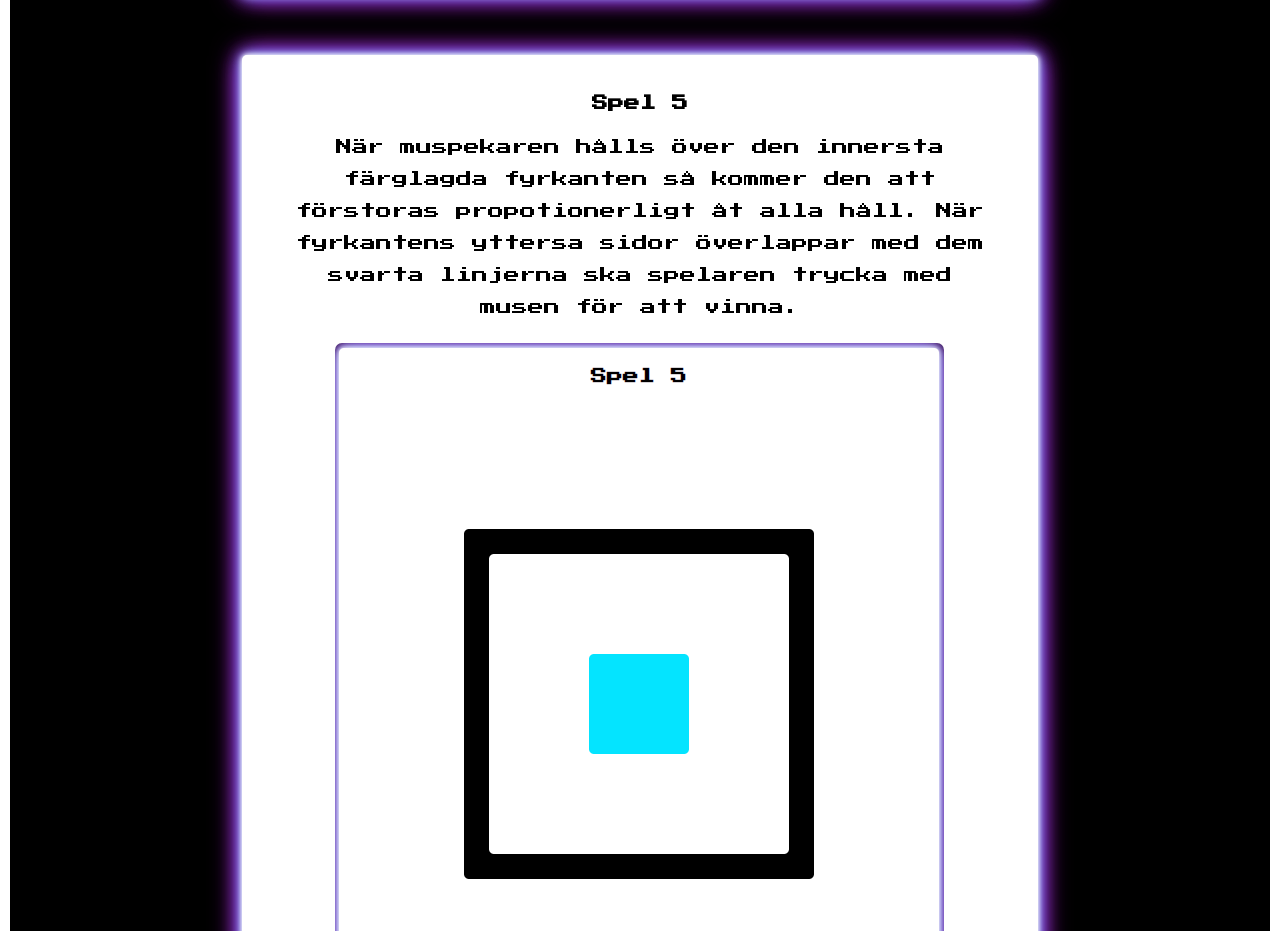
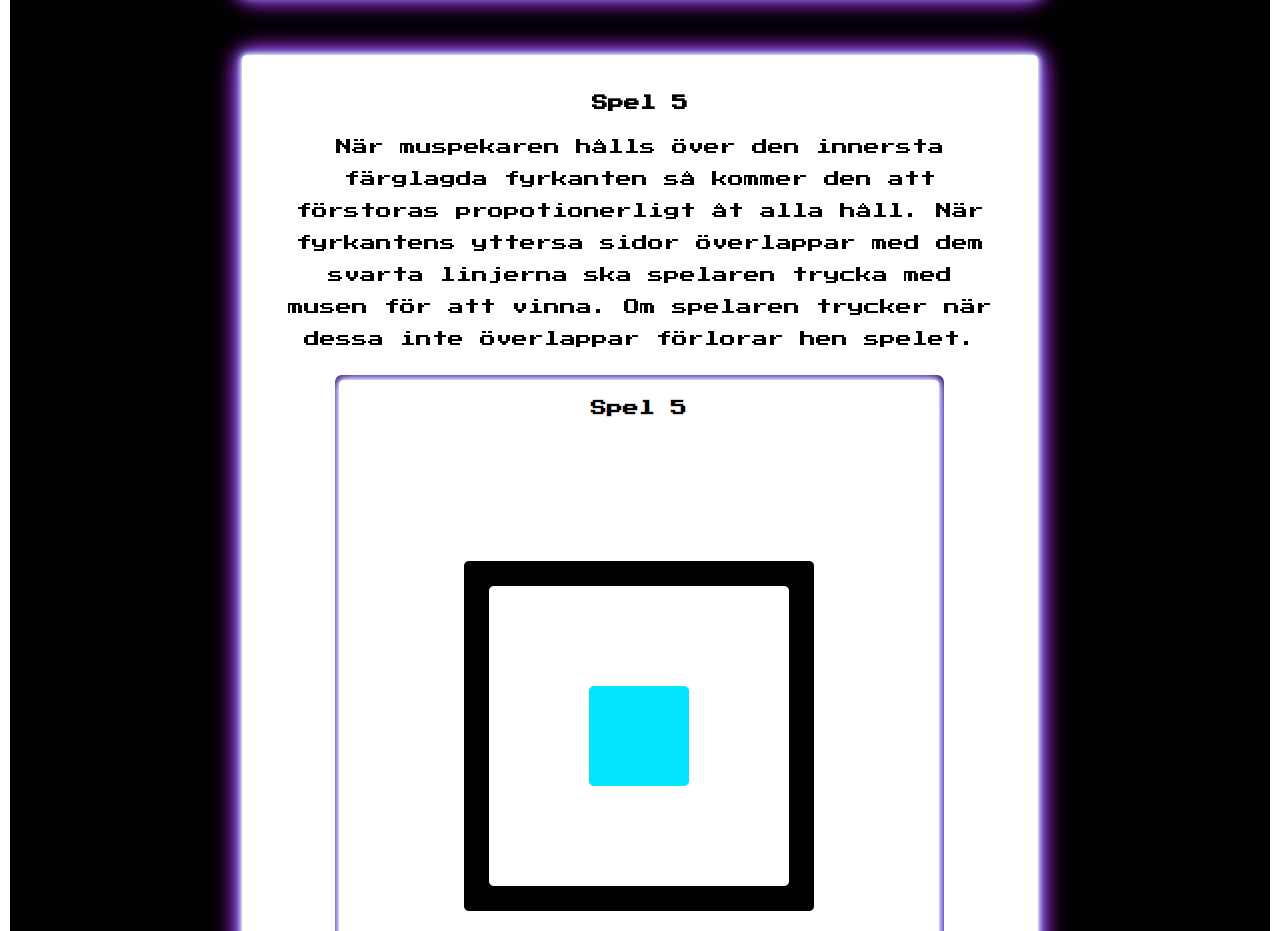
Before and after one commit to alexanderys/individual-project-1, a plain HTML site: page spelregler.html in a window 1280 px wide. Shown: the part 3960-4891 px from the top of the page. Drawn offline with Linux system fonts and the light colour scheme.

Commit message:
added some text to 'spelregler.html'

```diff
--- a/spelregler.html
+++ b/spelregler.html
@@ -57,7 +57,7 @@
         <section class="rules">
             <h2>Spel 5</h2>
             <p>
-                När muspekaren hålls över den innersta färglagda fyrkanten så kommer den att förstoras propotionerligt åt alla håll. När fyrkantens yttersa sidor överlappar med dem svarta linjerna ska spelaren trycka med musen för att vinna.
+                När muspekaren hålls över den innersta färglagda fyrkanten så kommer den att förstoras propotionerligt åt alla håll. När fyrkantens yttersa sidor överlappar med dem svarta linjerna ska spelaren trycka med musen för att vinna. Om spelaren trycker när dessa inte överlappar förlorar hen spelet.
             </p>
             <img src="images/spel5.png" alt="exempelbild av spel 5">
         </section>
```
